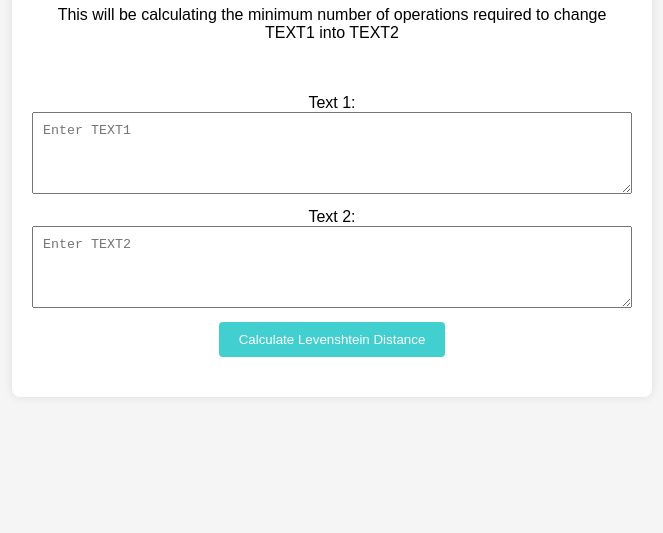
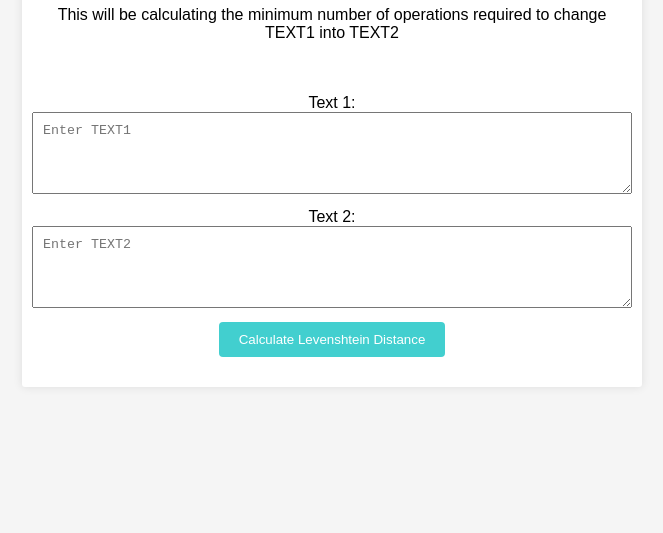
Before and after one commit to abrek-koc/distanced-linguistics, a plain HTML site: page index.html in a window 1280 px wide. Shown: the part 267-800 px from the top of the page, without its empty margins (308-971 px from the left). Drawn offline with Linux system fonts and the light colour scheme.

Commit message:
Update index.html

```diff
--- a/index.html
+++ b/index.html
@@ -25,9 +25,9 @@
       text-align: center;
       width: 80%;
       max-width: 600px;
-      padding: 20px;
+      padding: 10px;
       background-color: #fff;
-      border-radius: 8px;
+      border-radius: 3px;
       box-shadow: 0 0 10px rgba(0, 0, 0, 0.1);
     }
 
@@ -104,7 +104,7 @@
       // If either string is empty, return the length of the other string
       if (!a || !b) return (a || b).length;
 
-      // Initialize a matrix for dynamic programming approach
+      // Initialize a matrix for dynamic programming
       var matrix = [];
 
       // Populate the matrix with row and column indices
@@ -116,7 +116,7 @@
         matrix[0][j] = j;
       }
 
-      // Fill in the matrix using dynamic programming approach
+      // Fill in the matrix using dynamic programming
       for (var i = 1; i <= b.length; i++) {
         for (var j = 1; j <= a.length; j++) {
           if (b.charAt(i - 1) == a.charAt(j - 1)) {
```
